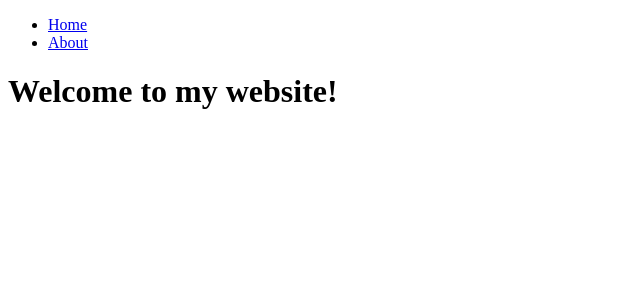
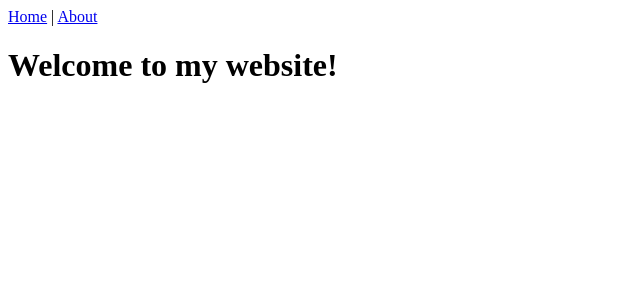
Before and after one commit to acciojob/react-router-Aakash457, a React app: page / in a window 1280 px wide. Shown: the top 300 px of the page, without its empty margins (0-640 px from the left). Built offline with nearby package versions, Linux system fonts and the light colour scheme.

Commit message:
Update App.js

```diff
--- a/src/components/App.js
+++ b/src/components/App.js
@@ -1,28 +1,18 @@
 import React from "react";
-import './../styles/App.css';
-import { BrowserRouter as Router, Routes, Route, Link } from "react-router-dom";
+import { BrowserRouter, Routes, Route } from "react-router-dom";
 import Home from "./Home";
 import About from "./About";
+import Navigation from "./Navigation";
 
 function App() {
   return (
-    <Router>
-      <nav>
-        <ul>
-          <li>
-            <Link to="/">Home</Link>
-          </li>
-          <li>
-            <Link to="/about">About</Link>
-          </li>
-        </ul>
-      </nav>
-
+    <BrowserRouter>
+      <Navigation />
       <Routes>
         <Route path="/" element={<Home />} />
         <Route path="/about" element={<About />} />
       </Routes>
-    </Router>
+    </BrowserRouter>
   );
 }
 
```
